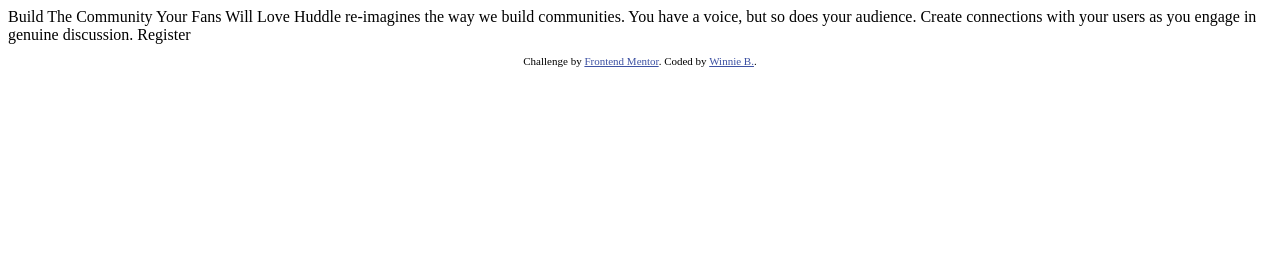
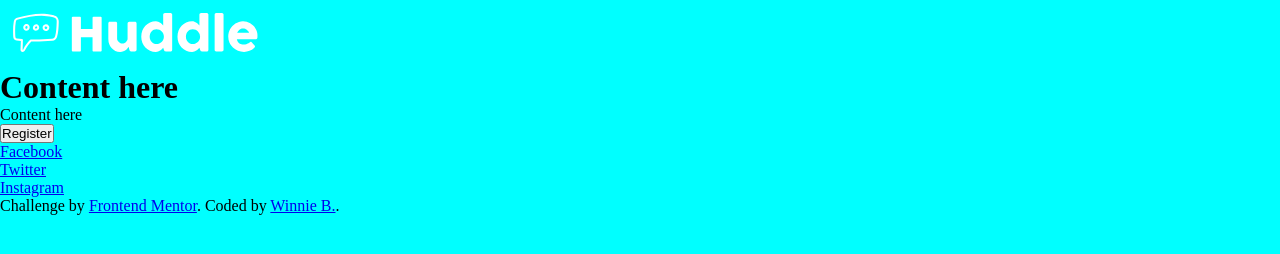
Before and after one commit to winniebosy/Landing-page-huddle, a plain HTML site: page index.html in a window 1280 px wide. Drawn offline with Linux system fonts and the light colour scheme.

Commit message:
setting styling

```diff
--- a/index.html
+++ b/index.html
@@ -3,25 +3,39 @@
 <head>
   <meta charset="UTF-8">
   <meta name="viewport" content="width=device-width, initial-scale=1.0"> <!-- displays site properly based on user's device -->
-
+   <link rel="stylesheet" href="style.css">
   <link rel="icon" type="image/png" sizes="32x32" href="./images/favicon-32x32.png">
 
   <title>Frontend Mentor | Huddle landing page with single introductory section</title>
 
   <!-- Feel free to remove these styles or customise in your own stylesheet 👍 -->
-  <style>
-    .attribution { font-size: 11px; text-align: center; }
-    .attribution a { color: hsl(228, 45%, 44%); }
-  </style>
 </head>
 <body>
+  <header>
+    <img src="/images/logo.svg" alt="Huddle Logo">
+  </header>
 
-  Build The Community Your Fans Will Love
+  <main>
+    <div class="content">
+    <h1>Content here</h1>
+    <div class="content-section">
+      <p>Content here</p>
+    </div>
+    </div>
+    <div class="form-section">
+     <button>Register</button>
+    </div>
+    <div class="social-section">
+      <ul>
+        <li><a href="#">Facebook</a></li>
+        <li><a href="#">Twitter</a></li>
+        <li><a href="#">Instagram</a></li>
+      </ul>
 
-  Huddle re-imagines the way we build communities. You have a voice, but so does your audience.
-  Create connections with your users as you engage in genuine discussion.
+    </div>
 
-  Register
+
+  </main>
 
   <footer>
     <p class="attribution">
--- /dev/null
+++ b/style.css
@@ -0,0 +1,19 @@
+ *, ::before, ::after {
+   margin:0;
+   padding:0;
+   box-sizing: border-box;
+ }
+
+ :root {
+--body-color: hsl(257, 40%, 49%);
+--secondary-color: hsl(300, 69%, 71%);
+--font-family: [Poppins](https://fonts.google.com/specimen/Poppins), Arial;
+--font-weight-normal: 400;
+--font-weight-semibold: 600;
+--font-family-body: [Open Sans](https://fonts.google.com/specimen/Open+Sans)
+
+ }
+
+ body {
+    background-color: aqua
+ }
```
